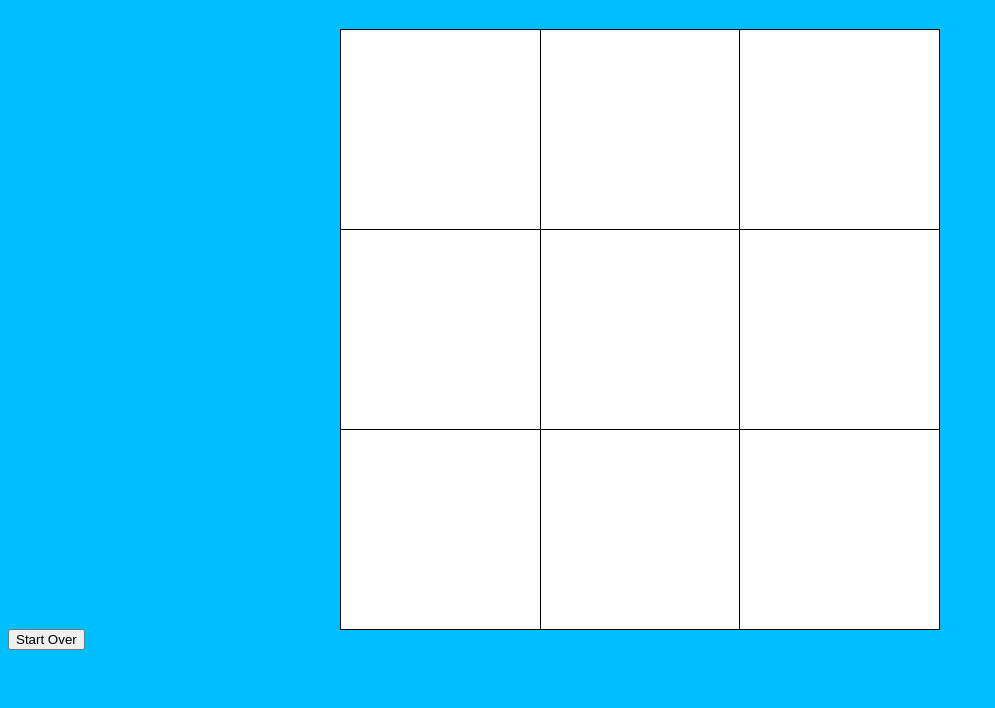
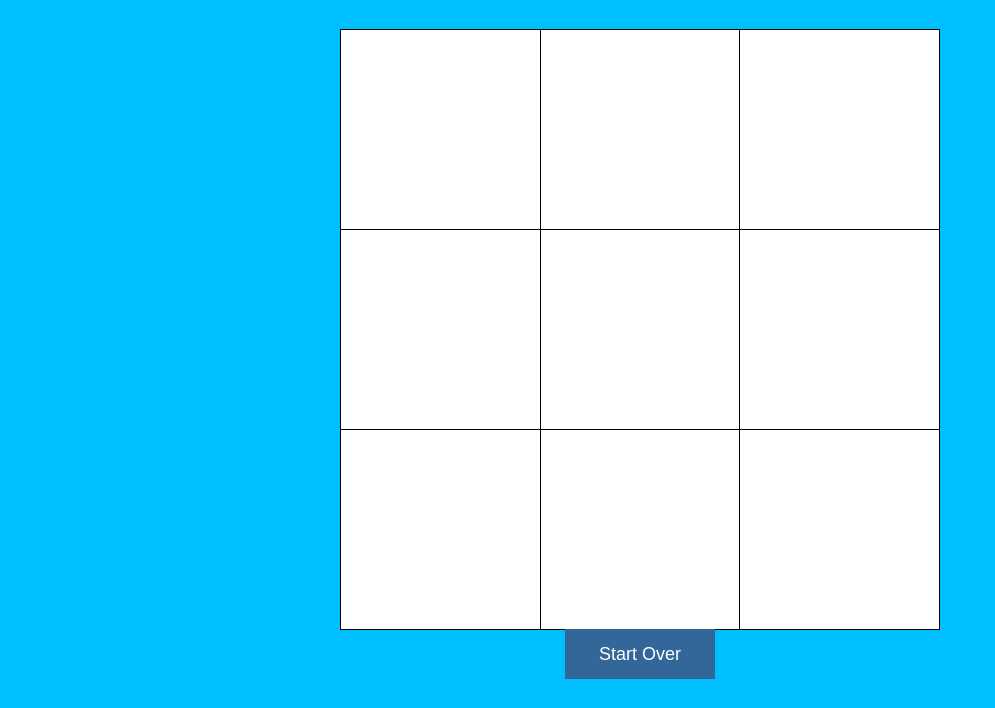
Before and after one commit to Josefine04/Josefine04.github.io, a plain HTML site: page index.html in a window 1280 px wide. Shown: the part 92-800 px from the top of the page, without its empty margins (0-995 px from the left). Drawn offline with Linux system fonts and the light colour scheme.

Commit message:
Update style.css

```diff
--- a/style.css
+++ b/style.css
@@ -34,3 +34,13 @@ table {
   .game-over {
     background-color: lightgray;
   }
+  button {
+    display: block;
+    margin: 0 auto;
+    width: 150px;
+    height: 50px;
+    background-color: #336699;
+    color: #ffffff;
+    font-size: 18px;
+    border: none;
+  }
```
